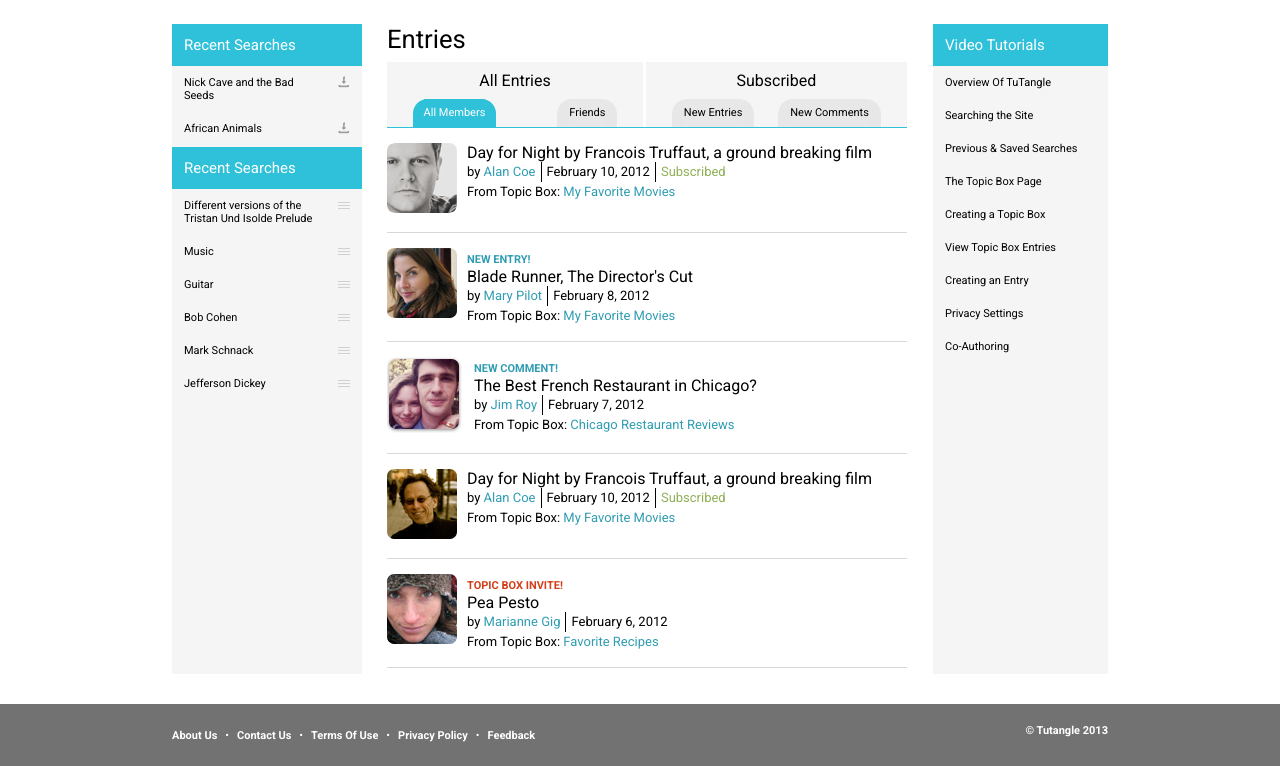
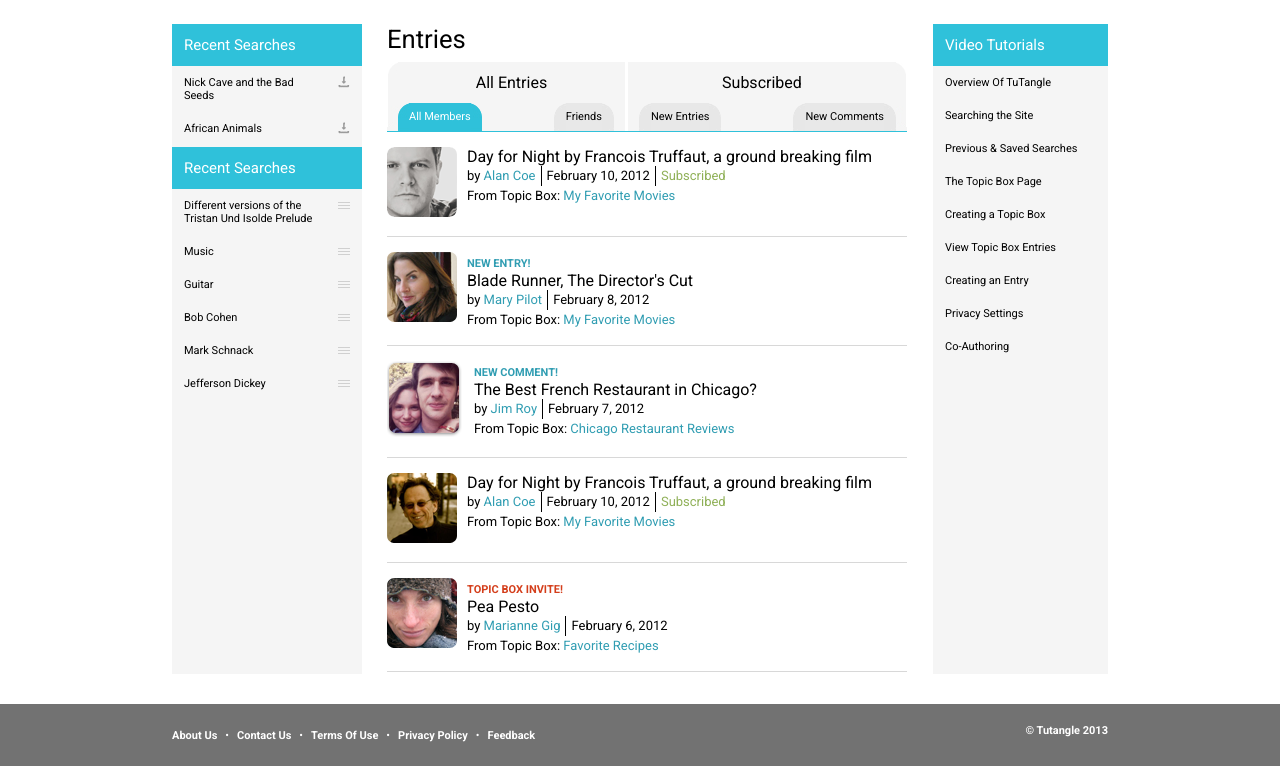
Before and after one commit to diwasp1/SE28_DibasPaudel_TuTangle, a plain HTML site: page index.html in a window 1280 px wide. Shown: the part 128-894 px from the top of the page. Drawn offline with Linux system fonts and the light colour scheme.

```diff
--- a/style.css
+++ b/style.css
@@ -76,7 +76,7 @@
 }
 .tab-button {
   text-align: center;
-  padding: 9px 0px;
+  padding: 11px 0px;
 }
 
 .tab-container-second {
@@ -384,8 +384,39 @@
     width: 140px;
   }
   .middle-container {
-    width: 64%;
+    /* width: 64%; */
+    width: 520px;
     margin: 0px 25px;
+    float: left;
+  }
+
+  .tab-container-first {
+    width: auto;
+    float: left;
+  }
+  .tab-1 {
+    margin-right: 72px;
+  }
+  .tab-container-first .tab-2 {
+    margin-right: 11px;
+  }
+
+  .tab-container-second {
+    width: auto;
+    float: right;
+  }
+  .tab-container-second .tab-1 {
+    margin-left: 11px;
+  }
+  .tab-wrapper {
+    float: left;
+  }
+  .tabs-list {
+    width: auto;
+    margin: 0 auto;
+  }
+  .tab-image {
+    display: block;
     float: left;
   }
 }
@@ -400,10 +431,10 @@
     display: block;
     width: 175px;
     background: #f5f5f5;
-     height: 650px;
+    height: 650px;
   }
 
-  .middle-container {
+  /* .middle-container {
     width: 520px;
-  }
+  } */
 }
```
